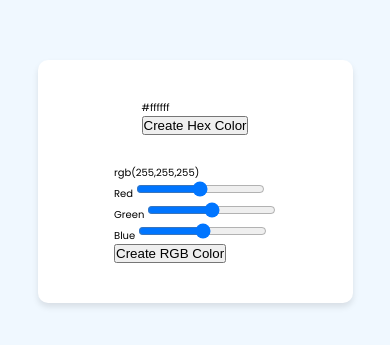
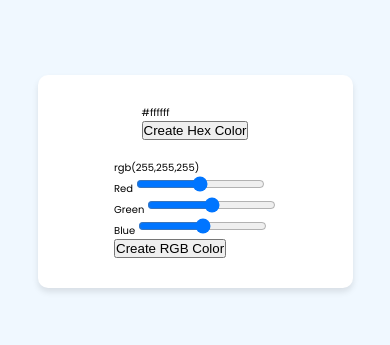
Before and after one commit to Md-Asikul-Islam/Color-Generator, a plain HTML site: page index.html in a window 390 px wide. Shown: the part 241-586 px from the top of the page. Drawn offline with Linux system fonts and the light colour scheme.

Commit message:
added media query for random-color-container component

```diff
--- a/style.css
+++ b/style.css
@@ -34,3 +34,11 @@ body {
     border-radius: 1rem;
     box-shadow: 0 4px 6px rgba(0, 0, 0, 0.1);
   }
+
+  @media (max-width: 768px) {
+    .random-color-container {
+      flex-direction: column;
+      gap: 2rem;
+      padding: 3rem 1rem;
+    }
+  }
```
